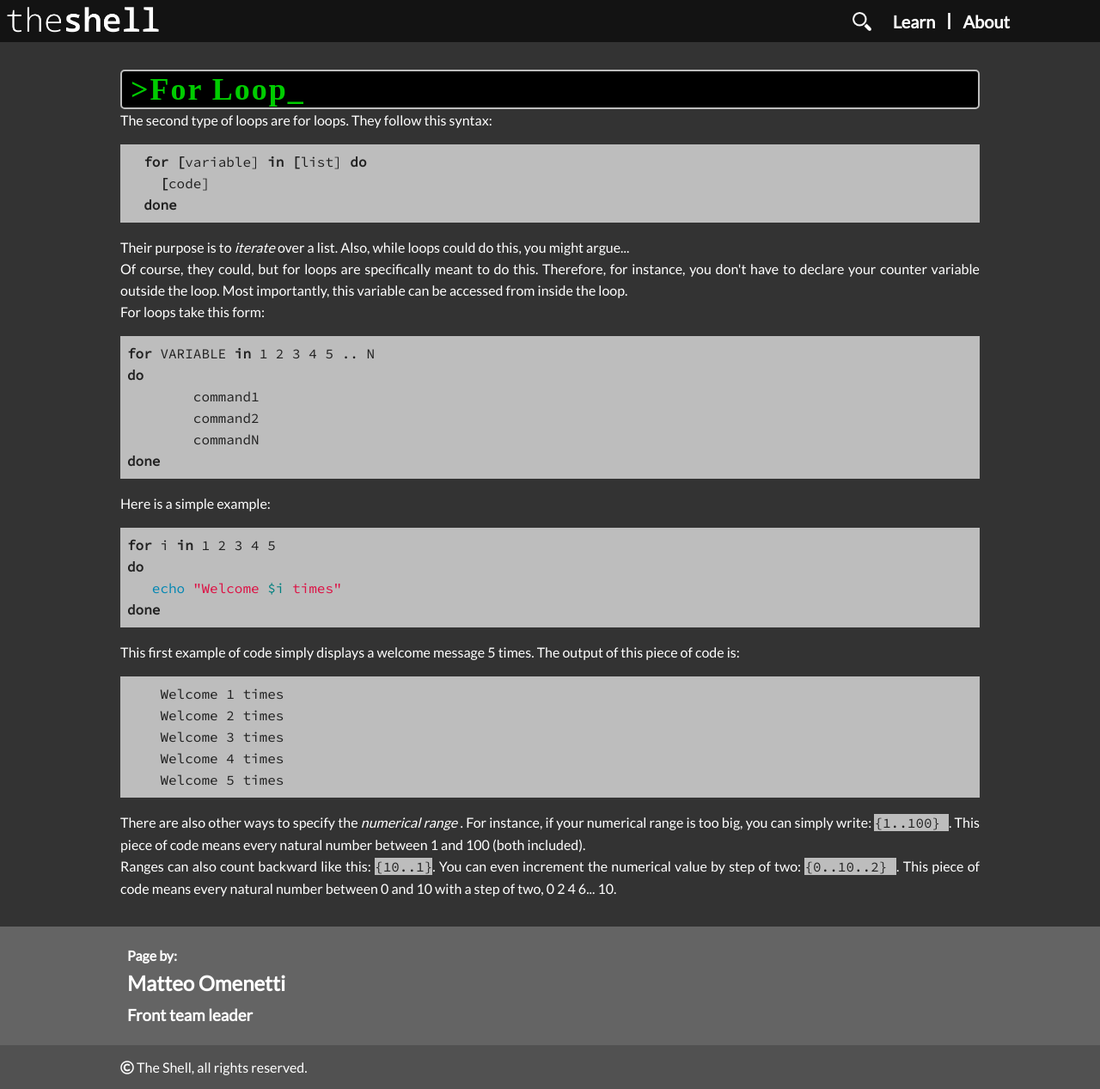
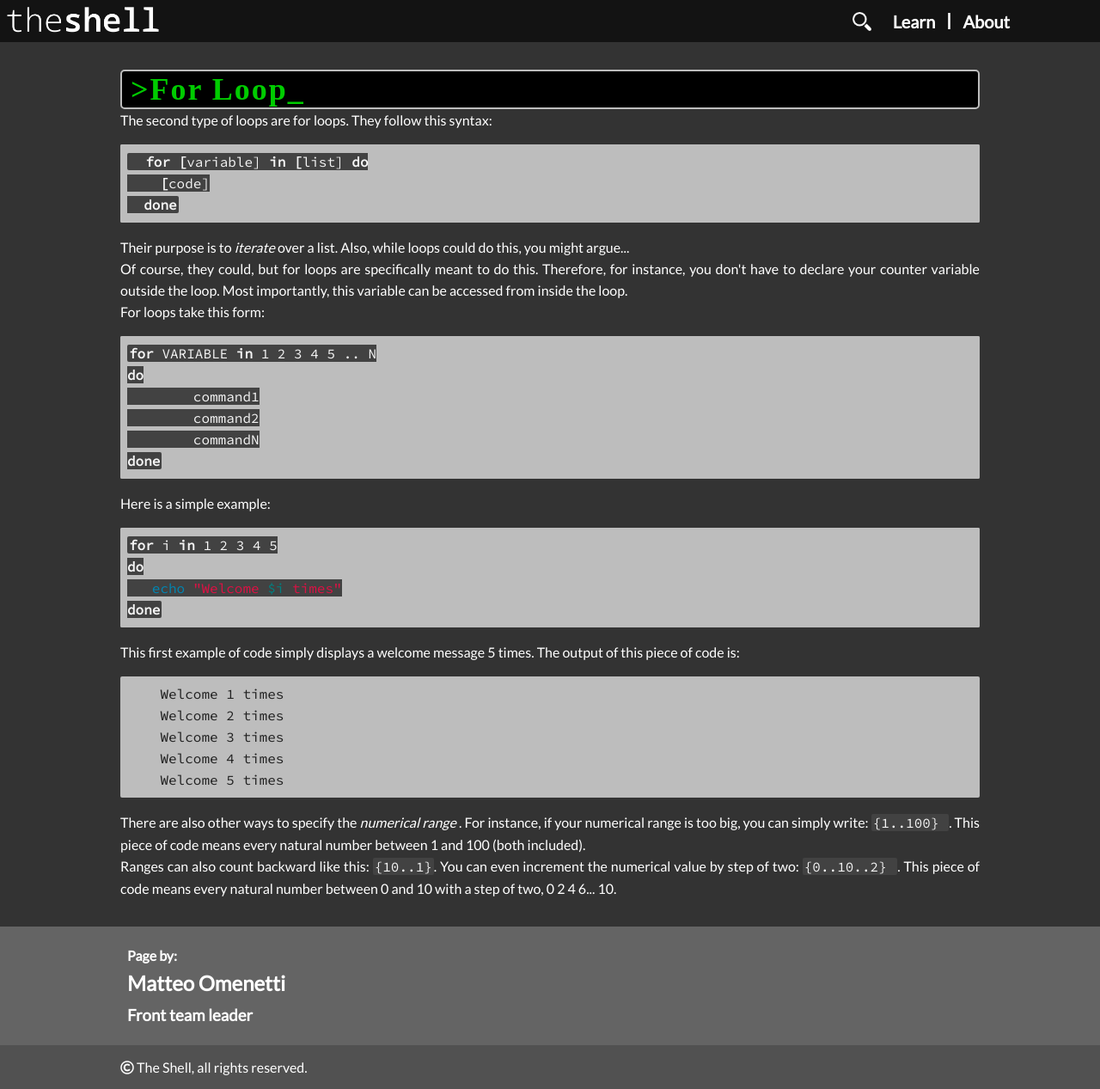
Before and after one commit to bvlj/usi_sa1_theshell_ch, a Jekyll site: the page built from site/pages/scripts/for-loop.html, in a window 1280 px wide. Shown: the whole page at 86% size. Built offline with Jekyll 4.4.1, drawn with Linux system fonts in a browser that asks for light colours; nearby versions of some CDN libraries; some web fonts are replaced; comment, search, counter and statistics services are not loaded.

Commit message:
css: update code style to be different than pre as they serve different purposes
git-svn-id: svn+ssh://atelier.inf.usi.ch/home/bevilj/group-1@229 a672b425-5310-4d7a-af5c-997e18724b81

```diff
--- a/site/_sass/_syntax-highlighting.scss
+++ b/site/_sass/_syntax-highlighting.scss
@@ -4,6 +4,7 @@
 .highlight, pre, main code {
   background: #bdbdbd;
   color: #212121;
+  border-radius: 2px;
 
   .highlighter-rouge & {
     background: #bdbdbd;
@@ -69,3 +70,10 @@
   .vi    { color: #008080 } // Name.Variable.Instance
   .il    { color: #099 } // Literal.Number.Integer.Long
 }
+
+main code {
+    background: #424242;
+    color: #f5f5f5;
+    padding-left: 2px;
+    padding-right: 2px;
+}
```
